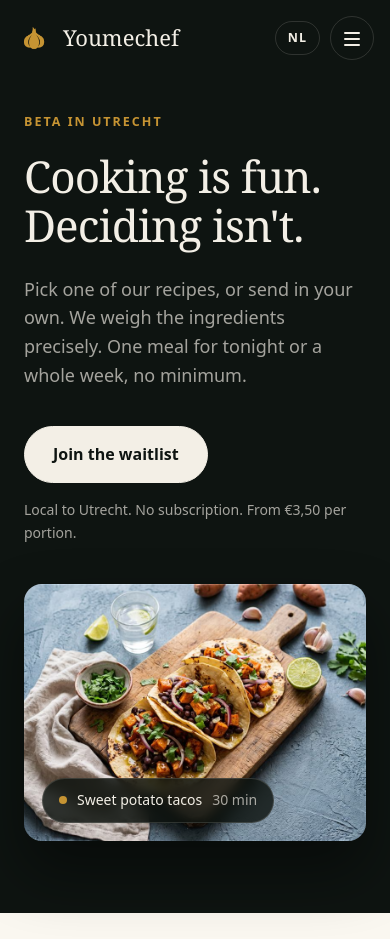
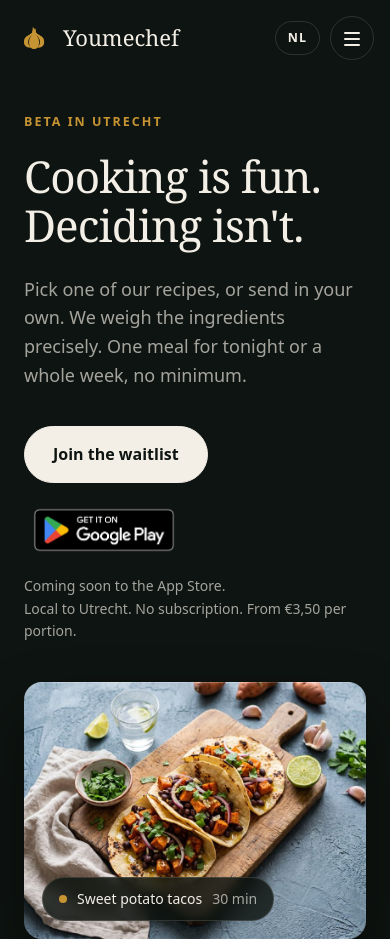
Before and after one commit to dutchhummuus/Youmechef-website, a plain HTML site: page en/index.html in a window 390 px wide. Shown: the top 939 px of the page. Drawn offline with Linux system fonts and the light colour scheme.

Commit message:
Official store badges on homepage, recipe pages, and share page
Google Play badge live (open testing listing), device aware: Android
sees Play only, iPhone sees coming soon until the App Store release,
desktop sees both lines. Apple badge artwork is in place behind the
APP_STORE_URL switch in the shared template. Official artwork unchanged,
Dutch badges on Dutch pages.

Co-Authored-By: Claude Fable 5 <noreply@anthropic.com>

```diff
--- /dev/null
+++ b/badges.js
@@ -0,0 +1,27 @@
+// Shows the right store badge for the visitor's device. Until the iOS app is
+// in the App Store, iPhone and iPad visitors see the coming-soon line instead
+// of a dead badge.
+window.applyStoreBadges = function () {
+  var blocks = document.querySelectorAll('[data-store-badges]');
+  if (!blocks.length) return;
+  var ua = navigator.userAgent;
+  var isIOS = /iPhone|iPad|iPod/.test(ua) || (/Macintosh/.test(ua) && navigator.maxTouchPoints > 1);
+  var isAndroid = /Android/.test(ua);
+  Array.prototype.forEach.call(blocks, function (b) {
+    var play = b.querySelector('.badge-play');
+    var ios = b.querySelector('.badge-ios');
+    var soon = b.querySelector('.badge-soon');
+    var iosLive = ios && ios.getAttribute('href');
+    if (isIOS) {
+      if (play) play.hidden = true;
+      if (iosLive) { ios.hidden = false; if (soon) soon.hidden = true; }
+    } else if (isAndroid) {
+      if (ios) ios.hidden = true;
+      if (soon) soon.hidden = true;
+    } else {
+      // desktop: everything that exists
+      if (iosLive) { ios.hidden = false; if (soon) soon.hidden = true; }
+    }
+  });
+};
+window.applyStoreBadges();
--- a/en/index.html
+++ b/en/index.html
@@ -49,6 +49,11 @@
       <p class="lead">Pick one of our recipes, or send in your own. We weigh the ingredients precisely. One meal for tonight or a whole week, no minimum.</p>
       <div class="cta-row">
         <a class="btn" href="#waitlist">Join the waitlist</a>
+      </div>
+      <div class="store-badges" data-store-badges>
+        <a class="badge-play" href="https://play.google.com/store/apps/details?id=com.youmechef.mobile&amp;hl=en" rel="noopener"><img src="../assets/badges/google-play-en.png" alt="Get it on Google Play" height="62" width="160"></a>
+        <a class="badge-ios" hidden rel="noopener"><img src="../assets/badges/app-store-en.svg" alt="Download on the App Store" height="50" width="150"></a>
+        <p class="micro badge-soon">Coming soon to the App Store.</p>
       </div>
       <p class="micro">Local to Utrecht. No subscription. From &euro;3,50 per portion.</p>
     </div>
@@ -360,5 +365,7 @@
 <script src="../nav.js" defer></script>
 <script src="../carousel.js" defer></script>
 
+<script src="../badges.js" defer></script>
+
 </body>
 </html>
--- a/scripts/build-recipes.mjs
+++ b/scripts/build-recipes.mjs
@@ -109,6 +109,7 @@ ${body}
 <script>
   document.getElementById('year').textContent = new Date().getFullYear();
 </script>
+<script src="/badges.js" defer></script>
 
 </body>
 </html>
--- a/styles.css
+++ b/styles.css
@@ -1026,3 +1026,27 @@ img { max-width: 100%; height: auto; }
 
 /* standalone recipe index reuses the homepage grid on cream */
 .recipes-standalone { background: transparent; padding-top: 24px; }
+
+/* Store badges (official artwork, do not restyle the images) */
+
+.store-badges {
+  display: flex;
+  align-items: center;
+  justify-content: center;
+  flex-wrap: wrap;
+  gap: 14px;
+  margin-top: 6px;
+}
+.store-badges a { display: inline-block; line-height: 0; }
+.store-badges img { display: block; width: auto; }
+.badge-play img { height: 62px; }
+.badge-ios img { height: 50px; }
+/* hidden must win from the flex display, see the waitlist lesson */
+.store-badges [hidden],
+.store-badges a[hidden],
+.badge-soon[hidden] { display: none !important; }
+.badge-soon { align-self: center; }
+
+/* hero variant sits left-aligned under the buttons */
+.hero .store-badges { justify-content: flex-start; margin: 14px 0 0; }
+.hero .badge-soon { color: var(--on-ink-muted); }
```
Also changed, not shown: index.html (+7 -0 lines), r/index.html (+3 -0 lines), scripts/recipe-template.mjs (+20 -2 lines), assets/badges/app-store-en.svg (added), assets/badges/app-store-nl.svg (added), assets/badges/google-play-en.png (added), assets/badges/google-play-nl.png (added).
